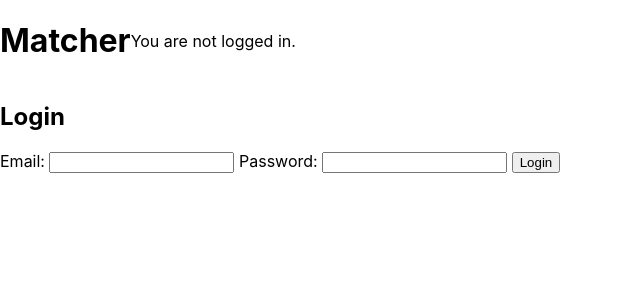
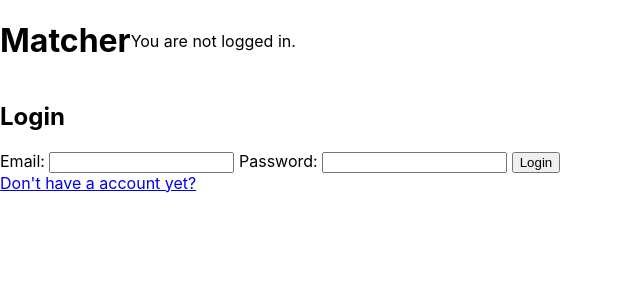
Before and after one commit to hautaniemip/CT30A3204_Project, a React (Create React App) app in the folder client/: page /login in a window 1280 px wide. Shown: the top 300 px of the page, without its empty margins (0-640 px from the left). Built offline with nearby package versions, Linux system fonts and the light colour scheme; no server answers.

Commit message:
Page/Login: Added link for registering a new account

```diff
--- a/client/src/pages/LoginPage/index.tsx
+++ b/client/src/pages/LoginPage/index.tsx
@@ -1,4 +1,4 @@
-import {Form, useActionData, useNavigation} from "react-router-dom";
+import {Form, Link, useActionData, useNavigation} from "react-router-dom";
 
 const LoginPage = () => {
     let navigation = useNavigation();
@@ -23,6 +23,7 @@ const LoginPage = () => {
                     <p style={{color: "red"}}>{actionData.error}</p>
                 ) : null}
             </Form>
+            <Link to={"/register"}>Don't have a account yet?</Link>
         </>
     );
 }
```
